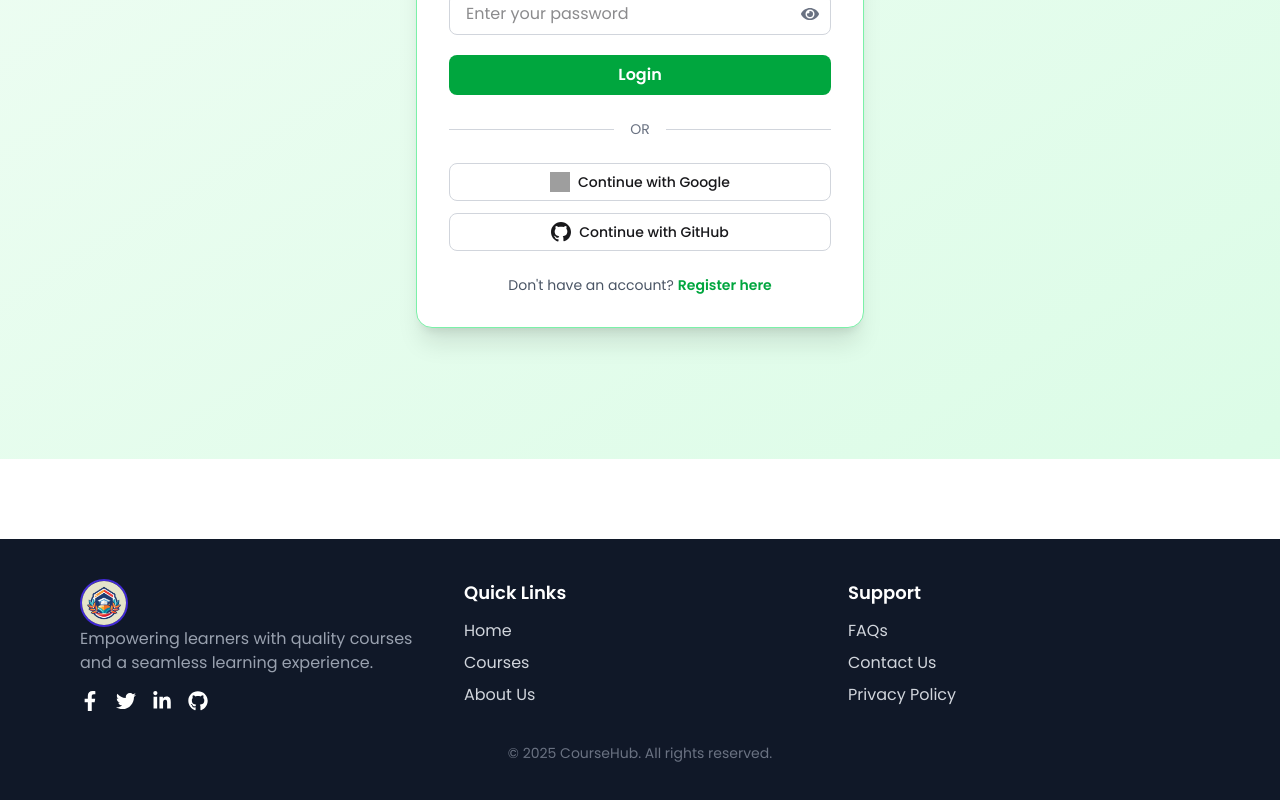
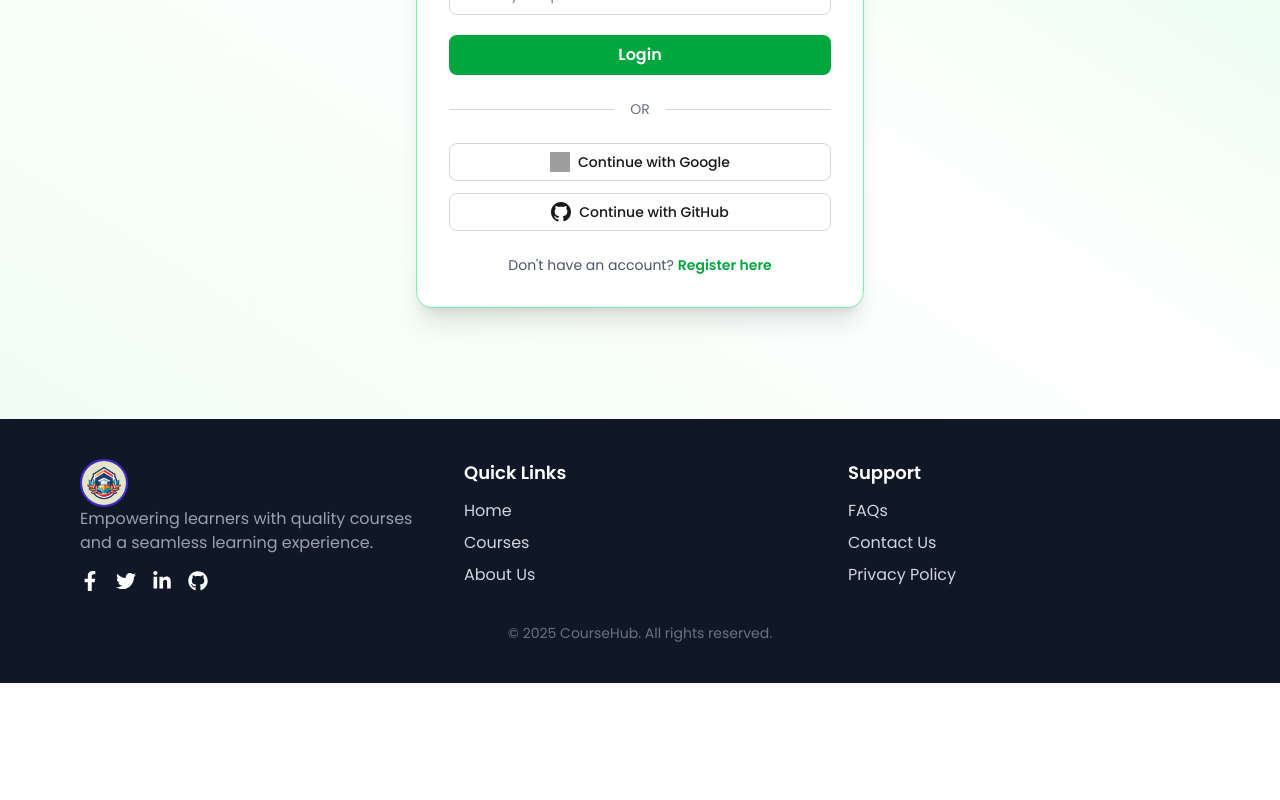
Before and after one commit to fakhrulsipon/Course_Management_Client, a React (Vite) app: page /login in a window 1280 px wide. Shown: the part 458-1258 px from the top of the page. After the commit the page ends 1141 px from the top, so only its background shows below. Built offline with nearby package versions, Linux system fonts and the light colour scheme; no server answers; grey boxes are pictures that could not be loaded.

Commit message:
added an login bg colur optimized and remove footer mt

```diff
--- a/src/components/Footer.jsx
+++ b/src/components/Footer.jsx
@@ -2,7 +2,7 @@ import { FaFacebookF, FaTwitter, FaLinkedinIn, FaGithub } from "react-icons/fa";
 
 const Footer = () => {
   return (
-    <footer className="bg-gray-900 text-white py-10 mt-20">
+    <footer className="bg-gray-900 text-white py-10 ">
       <div className="max-w-6xl mx-auto px-4 grid grid-cols-1 md:grid-cols-3 gap-8">
 
         {/* Column 1: Logo & Slogan */}
--- a/src/pages/Login.jsx
+++ b/src/pages/Login.jsx
@@ -90,7 +90,7 @@ const Login = () => {
 
     return (
 
-      <div className="flex items-center justify-center min-h-screen bg-gradient-to-br from-green-50 to-green-100 px-4 mt-10">
+      <div className="flex items-center justify-center min-h-screen bg-gradient-to-tr from-green-50 via-white to-green-100 px-4 pt-10">
   <div className="w-full max-w-md bg-white border border-green-300 rounded-2xl shadow-xl p-8 transition duration-300 hover:scale-[1.01]">
     <h2 className="text-3xl font-extrabold text-center text-green-700 mb-6">Login Now</h2>
 
--- a/src/pages/Register.jsx
+++ b/src/pages/Register.jsx
@@ -77,7 +77,7 @@ const Register = () => {
     }
     return (
 
-        <div className="mt-10 flex items-center justify-center min-h-screen bg-gradient-to-tr from-green-50 via-white to-green-100 px-4">
+        <div className="pt-10 flex items-center justify-center min-h-screen bg-gradient-to-tr from-green-50 via-white to-green-100 px-4">
   <div className="w-full max-w-md bg-white rounded-2xl shadow-lg p-8 transition-transform duration-300 hover:scale-[1.01]">
     <h1 className="text-4xl font-bold text-center text-green-600 mb-6">Register Now</h1>
 
```
